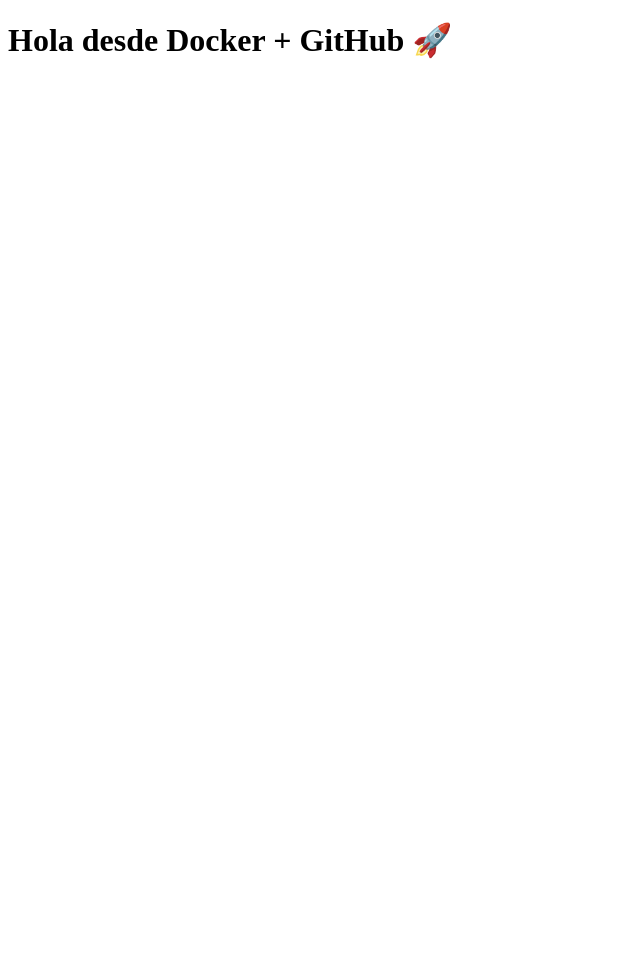
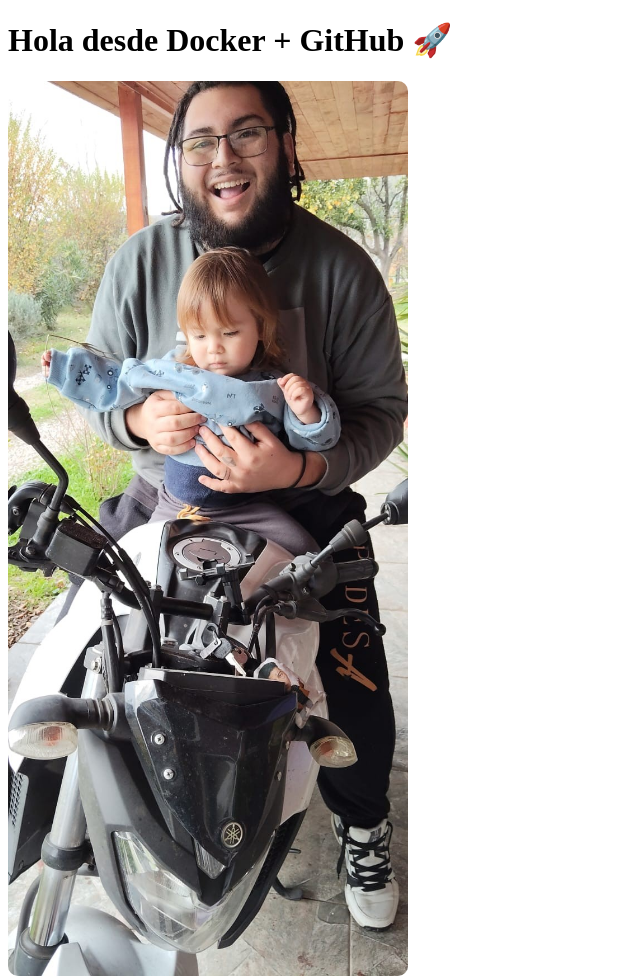
Before and after one commit to JoseMatus/mi-sitio-docker, a plain HTML site: page index.html in a window 1280 px wide. Shown: the whole page, without its empty margins (0-640 px from the left). Before the commit the page ends 800 px from the top, so only its background shows below. Drawn offline with Linux system fonts and the light colour scheme.

Commit message:
Agregada imagen al sitio

```diff
--- a/index.html
+++ b/index.html
@@ -6,5 +6,6 @@
 </head>
 <body>
   <h1>Hola desde Docker + GitHub 🚀</h1>
+  <img src="foto.jpg" alt="Mi foto" style="max-width: 400px; border-radius: 10px;">
 </body>
 </html>
```
Also changed, not shown: app/foto.jpg (added).
